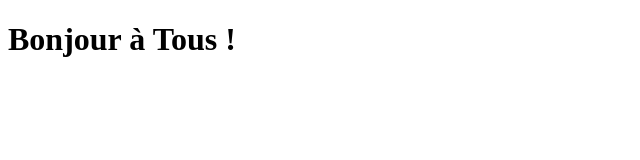
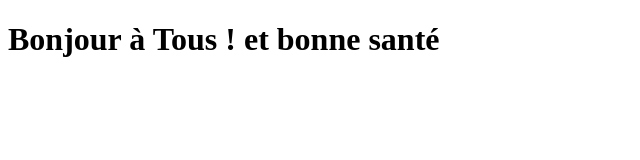
Before and after one commit to phiphim/projet-02, a plain HTML site: page site/index.html in a window 1280 px wide. Shown: the whole page, without its empty margins (0-640 px from the left). Drawn offline with Linux system fonts and the light colour scheme.

Commit message:
une modif à visionner dans le browser

```diff
--- a/site/index.html
+++ b/site/index.html
@@ -4,6 +4,6 @@
 	<title>Salut Coursera</title>
 </head>
 <body>
-	<h1>Bonjour à Tous !</h1>
+	<h1>Bonjour à Tous ! et bonne santé </h1>
 </body>
 </html>
```
